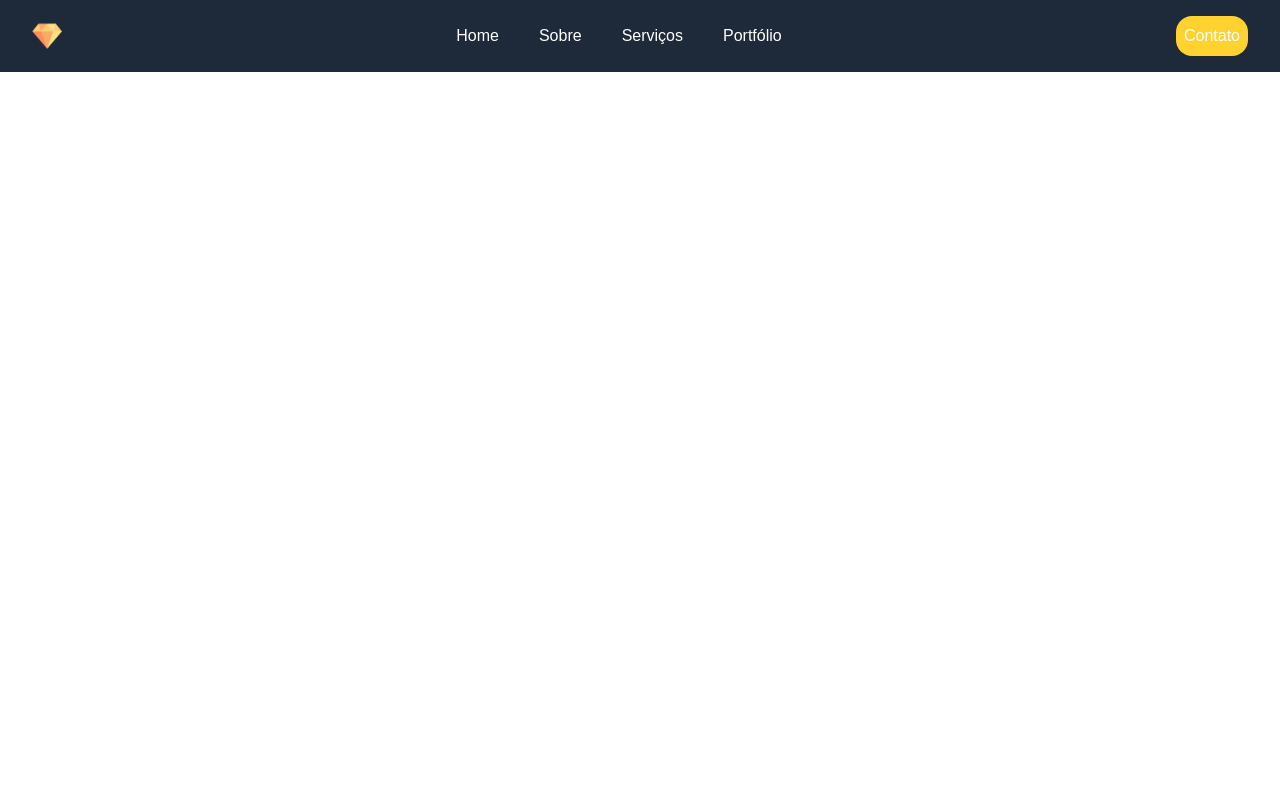
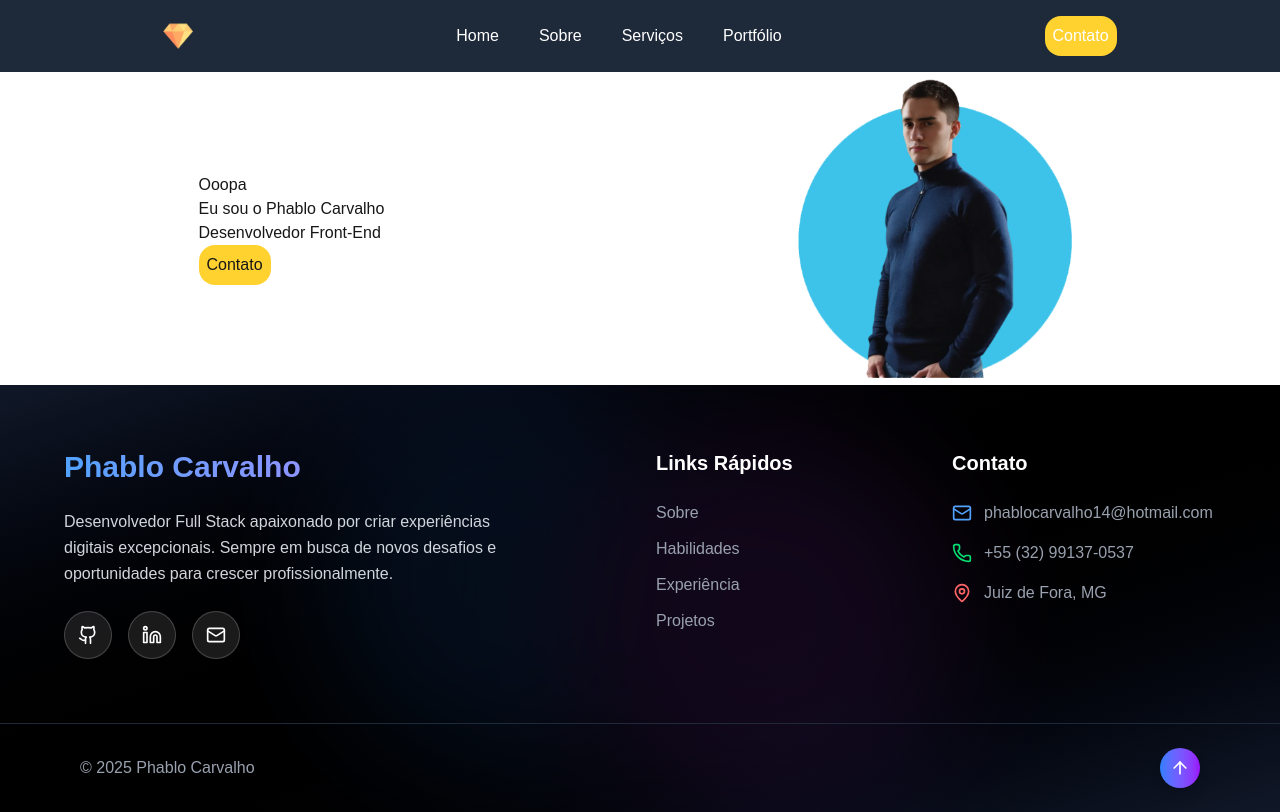
Before and after one commit to PhabloC/portf-lio, a Next.js app: page / in a window 1280 px wide. Built offline with nearby package versions, Linux system fonts and the light colour scheme.

Commit message:
Criando o footer

```diff
--- a/src/app/layout.js
+++ b/src/app/layout.js
@@ -1,5 +1,6 @@
 import Header from "@/components/Header/Header";
 import "./globals.css";
+import Footer from "@/components/Footer/Footer";
 
 export default function RootLayout({ children }) {
   return (
@@ -7,6 +8,7 @@ export default function RootLayout({ children }) {
       <body>
         <Header />
         {children}
+        <Footer />
       </body>
     </html>
   );
--- a/src/app/page.js
+++ b/src/app/page.js
@@ -1,3 +1,9 @@
+import PrimarySection from "@/components/PrimarySection/PrimarySection";
+
 export default function Home() {
-  return <></>;
+  return (
+    <>
+      <PrimarySection />
+    </>
+  );
 }
--- /dev/null
+++ b/src/components/Footer/Footer.jsx
@@ -0,0 +1,133 @@
+import {
+  Github,
+  Linkedin,
+  Mail,
+  Phone,
+  MapPin,
+  Heart,
+  ArrowUp,
+} from "lucide-react";
+
+export default function Footer() {
+  return (
+    <footer className="bg-gradient-to-br from-gray-900 via-black to-gray-900 text-white relative overflow-hidden">
+      {/* Background Elements */}
+      <div className="absolute inset-0 opacity-10">
+        <div className="absolute top-0 left-1/4 w-96 h-96 bg-blue-500 rounded-full blur-3xl"></div>
+        <div className="absolute bottom-0 right-1/4 w-96 h-96 bg-purple-500 rounded-full blur-3xl"></div>
+      </div>
+
+      <div className="relative z-10">
+        {/* Main Footer Content */}
+        <div className="px-4 py-16">
+          <div className="max-w-6xl mx-auto">
+            <div className="grid md:grid-cols-4 gap-8">
+              {/* About Section */}
+              <div className="md:col-span-2">
+                <h3 className="text-3xl font-bold mb-6 bg-gradient-to-r from-blue-400 to-purple-400 bg-clip-text text-transparent">
+                  Phablo Carvalho
+                </h3>
+                <p className="text-gray-300 mb-6 leading-relaxed max-w-md">
+                  Desenvolvedor Full Stack apaixonado por criar experiências
+                  digitais excepcionais. Sempre em busca de novos desafios e
+                  oportunidades para crescer profissionalmente.
+                </p>
+                <div className="flex space-x-4">
+                  {[
+                    {
+                      icon: Github,
+                      href: "https://github.com/PhabloC",
+                      label: "GitHub",
+                      color: "hover:text-gray-400",
+                    },
+                    {
+                      icon: Linkedin,
+                      href: "https://www.linkedin.com/in/phablo--carvalho/",
+                      label: "LinkedIn",
+                      color: "hover:text-blue-400",
+                    },
+                    {
+                      icon: Mail,
+                      href: "mailto:phablocarvalho14@hotmail.com",
+                      label: "Email",
+                      color: "hover:text-green-400",
+                    },
+                  ].map(({ icon: Icon, href, label, color }) => (
+                    <a
+                      key={label}
+                      href={href}
+                      className={`w-12 h-12 rounded-full bg-white/10 backdrop-blur-sm border border-white/20 flex items-center justify-center ${color} hover:scale-110 transition-all duration-300`}
+                      aria-label={label}
+                    >
+                      <Icon className="w-5 h-5" />
+                    </a>
+                  ))}
+                </div>
+              </div>
+
+              {/* Quick Links */}
+              <div>
+                <h4 className="text-xl font-semibold mb-6 text-white">
+                  Links Rápidos
+                </h4>
+                <ul className="space-y-3">
+                  {["Sobre", "Habilidades", "Experiência", "Projetos"].map(
+                    (link) => (
+                      <li key={link}>
+                        <a
+                          href={`#${link.toLowerCase()}`}
+                          className="text-gray-400 hover:text-white transition-colors duration-200 hover:translate-x-1 transform inline-block"
+                        >
+                          {link}
+                        </a>
+                      </li>
+                    )
+                  )}
+                </ul>
+              </div>
+
+              {/* Contact Info */}
+              <div>
+                <h4 className="text-xl font-semibold mb-6 text-white">
+                  Contato
+                </h4>
+                <div className="space-y-4">
+                  <div className="flex items-center text-gray-400">
+                    <Mail className="w-5 h-5 mr-3 text-blue-400" />
+                    <span>phablocarvalho14@hotmail.com</span>
+                  </div>
+                  <div className="flex items-center text-gray-400">
+                    <Phone className="w-5 h-5 mr-3 text-green-400" />
+                    <span>+55 (32) 99137-0537</span>
+                  </div>
+                  <div className="flex items-center text-gray-400">
+                    <MapPin className="w-5 h-5 mr-3 text-red-400" />
+                    <span>Juiz de Fora, MG</span>
+                  </div>
+                </div>
+              </div>
+            </div>
+          </div>
+        </div>
+
+        {/* Bottom Bar */}
+        <div className="border-t border-gray-800">
+          <div className="max-w-6xl mx-auto px-4 py-6">
+            <div className="flex flex-col md:flex-row justify-between items-center">
+              <div className="flex items-center text-gray-400 mb-4 md:mb-0">
+                <span>© 2025 Phablo Carvalho</span>
+              </div>
+
+              <button
+                className="w-10 h-10 rounded-full bg-gradient-to-r from-blue-500 to-purple-600 flex items-center justify-center hover:from-blue-600 hover:to-purple-700 transition-all duration-300 hover:scale-110 shadow-lg"
+                aria-label="Voltar ao topo"
+              >
+                <ArrowUp className="w-5 h-5" />
+              </button>
+            </div>
+          </div>
+        </div>
+      </div>
+    </footer>
+  );
+}
--- a/src/components/Header/Header.jsx
+++ b/src/components/Header/Header.jsx
@@ -2,7 +2,7 @@ import Image from "next/image";
 
 export default function Header() {
   return (
-    <div className="flex justify-between items-center bg-gray-800 text-white p-4  ">
+    <div className="flex justify-around items-center bg-gray-800 text-white p-4  ">
       <div className="ml-4">
         <Image src="/logo.png" alt="Logo" width={30} height={30} />
       </div>
@@ -16,9 +16,9 @@ export default function Header() {
         <div>Serviços</div>
         <div>Portfólio</div>
       </div>
-      <div className="flex space-x-4 rounded-2xl bg-amber-300 p-2 mr-4">
+      <button className="flex space-x-4 rounded-2xl bg-amber-300 p-2 mr-4 cursor-pointer">
         Contato
-      </div>
+      </button>
     </div>
   );
 }
--- a/src/components/PrimarySection/PrimarySection.jsx
+++ b/src/components/PrimarySection/PrimarySection.jsx
@@ -1,9 +1,20 @@
+import Image from "next/image";
+
 export default function PrimarySection() {
   return (
     <>
-      <div>
-        <div></div>
-        <div></div>
+      <div className="flex  items-center align-center  w-full h-full justify-around ">
+        <div>
+          <h3>Ooopa</h3>
+          <h1>Eu sou o Phablo Carvalho</h1>
+          <p>Desenvolvedor Front-End</p>
+          <button className="flex space-x-4 rounded-2xl bg-amber-300 p-2 mr-4 cursor-pointer">
+            Contato
+          </button>
+        </div>
+        <div>
+          <Image src="/profile.png" alt="Logo" width={300} height={300} />
+        </div>
       </div>
     </>
   );
```
Also changed, not shown: package.json (+5 -4 lines), public/profile.png (added), 1 other file (tests, documents, lock files or other folders).
